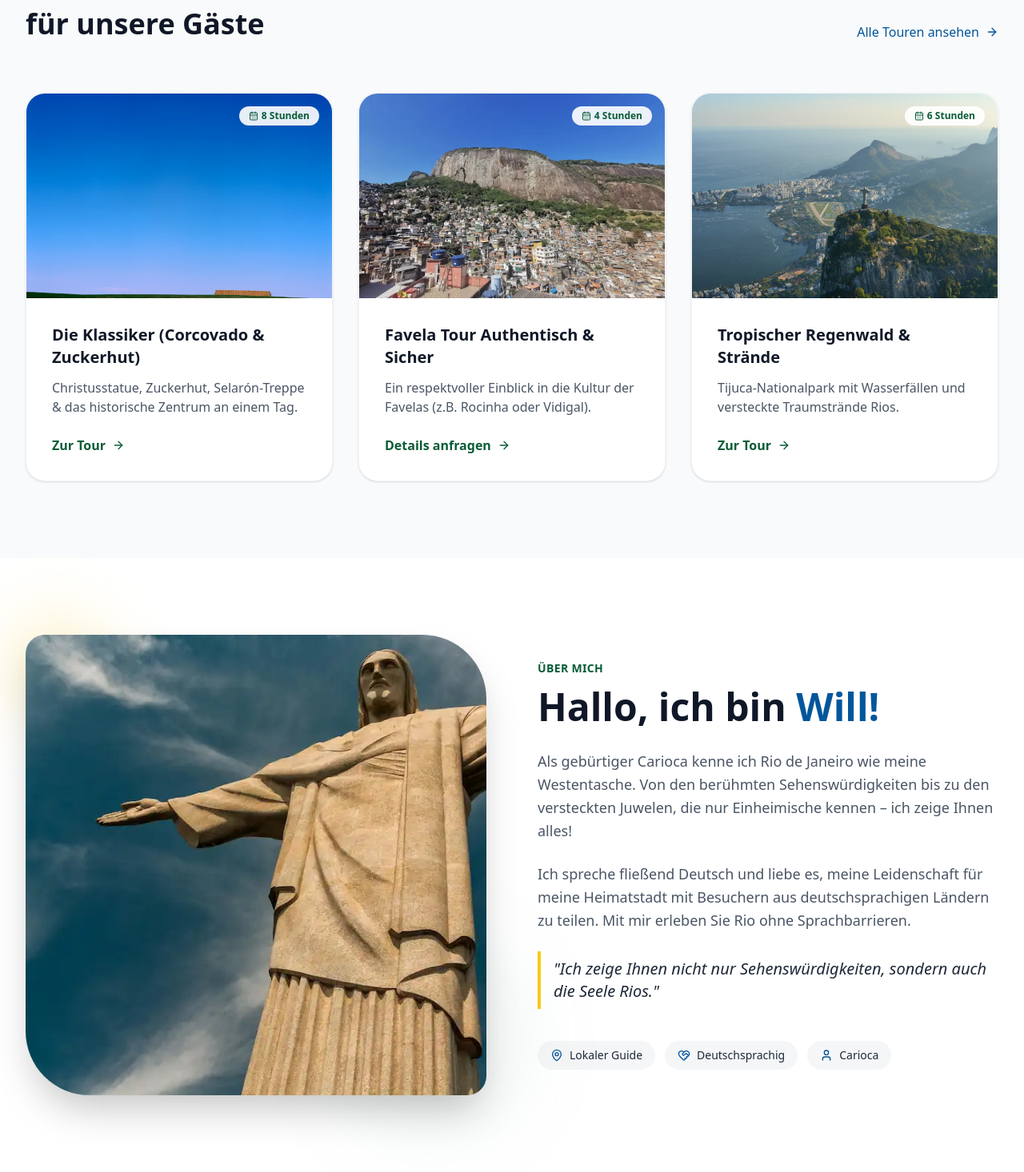
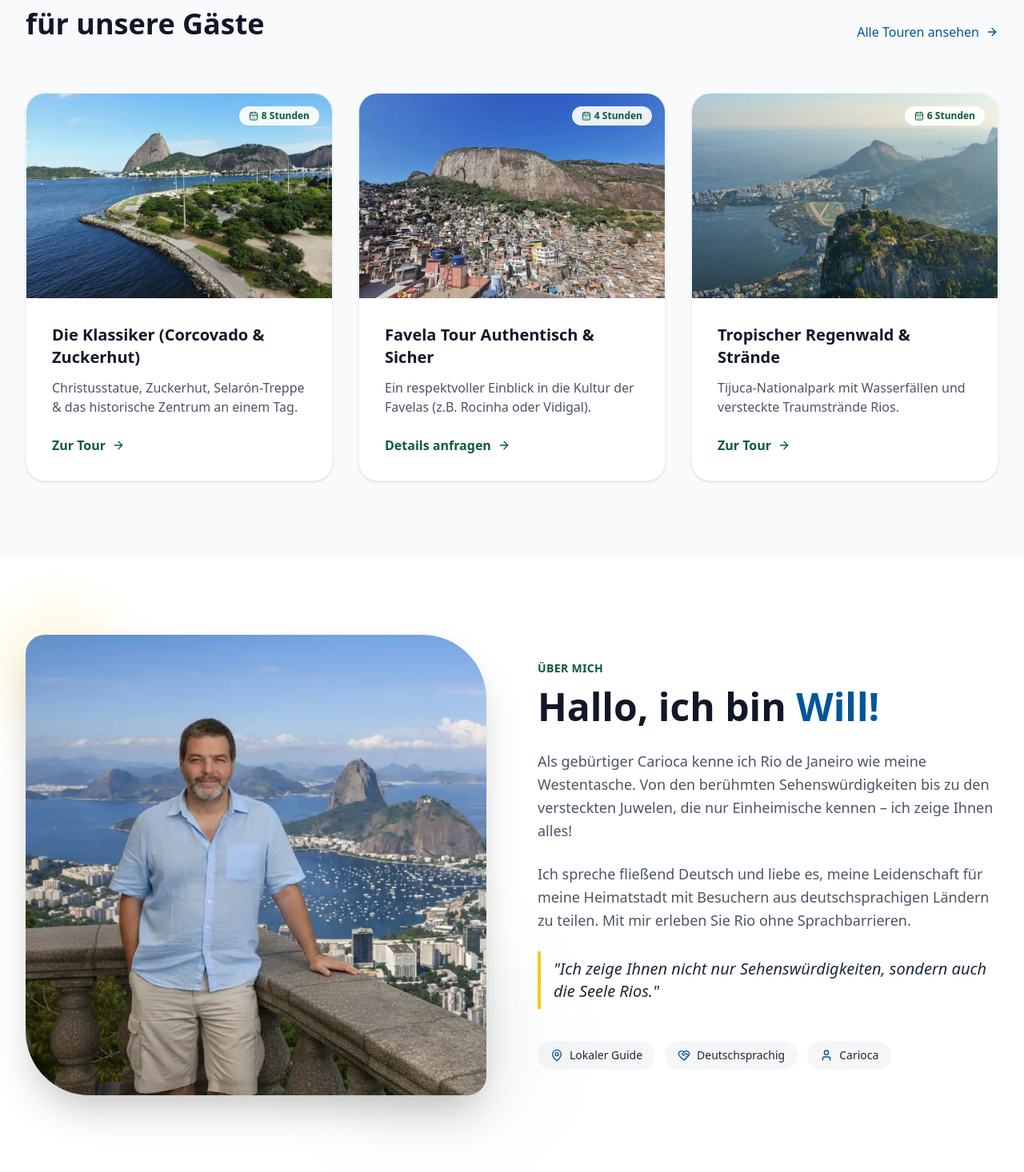
Before and after one commit to wlfilho/riofuerdeutsche, a Next.js app: page / in a window 1280 px wide. Shown: the part 1624-3090 px from the top of the page at 80% size. Built offline with nearby package versions, Linux system fonts and the light colour scheme.

Commit message:
feat: Add new 'home-pao-de-acucar' image, update homepage image paths, and apply object position styling.

```diff
--- a/src/app/page.tsx
+++ b/src/app/page.tsx
@@ -96,7 +96,7 @@ const tours = [
     title: "Die Klassiker (Corcovado & Zuckerhut)",
     duration: "8 Stunden",
     desc: "Christusstatue, Zuckerhut, Selarón-Treppe & das historische Zentrum an einem Tag.",
-    img: "/images/rio-klassiker.webp",
+    img: "/images/home-pao-de-acucar.webp",
     alt: "Corcovado und Zuckerhut Tour in Rio de Janeiro",
     link: "/touren/klassiker",
   },
@@ -313,11 +313,12 @@ export default function Home() {
                   <div className="absolute -top-6 -left-6 w-32 h-32 bg-rio-yellow/20 rounded-full blur-2xl"></div>
                   <div className="absolute -bottom-6 -right-6 w-48 h-48 bg-rio-green/10 rounded-full blur-3xl"></div>
                   <Image
-                    src="/images/cristo.webp"
+                    src="/images/rio-cristo.webp"
                     alt="Christusstatue in Rio de Janeiro – Sicht aus der Nähe während einer Tour"
                     width={600}
                     height={600}
                     className="relative z-10 w-full aspect-square object-cover object-left rounded-tr-[80px] rounded-bl-[80px] rounded-tl-3xl rounded-br-3xl shadow-2xl"
+                    style={{ objectPosition: "0% 80%" }}
                   />
                 </FadeIn>
 
```
Also changed, not shown: public/images/home-pao-de-acucar.webp (added).
